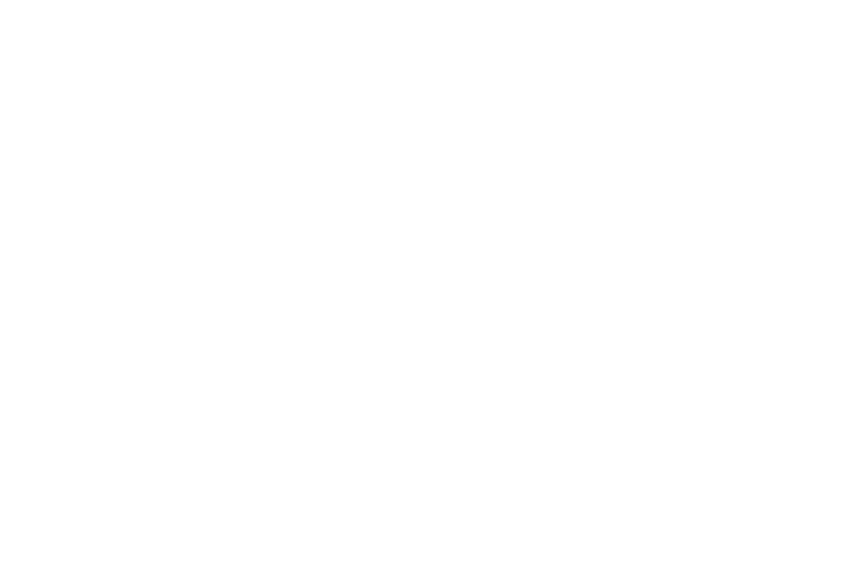
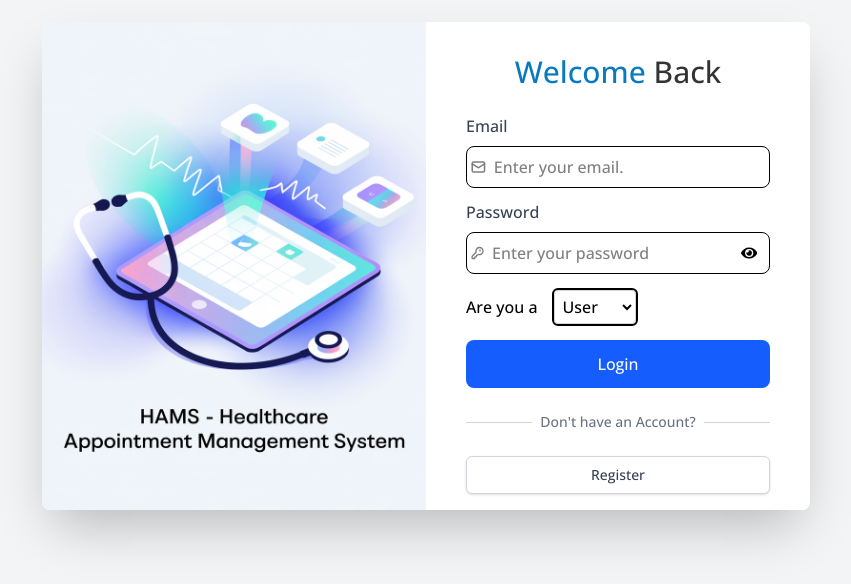
Before and after one commit to sujalsubediXX/HAMS, a React (Vite) app in the folder frontend/: page /login in a window 1280 px wide. Shown: the part 134-718 px from the top of the page, without its empty margins (214-1065 px from the left). Built offline with nearby package versions, Linux system fonts and the light colour scheme.

Commit message:
Update Login.jsx

```diff
--- a/frontend/src/pages/Login.jsx
+++ b/frontend/src/pages/Login.jsx
@@ -83,7 +83,177 @@
 
   return (
     <>
-      {/* ✅ your existing UI remains same */}
+      <div className="min-h-screen w-full flex justify-center items-center bg-gray-100">
+        <div className="w-[92vw] md:w-[86vw] lg:w-3/5 h-auto md:h-4/5 rounded-lg shadow-2xl flex md:flex-row overflow-hidden bg-white text-black">
+          <div className="hidden md:block md:w-1/2">
+            <img
+              // src={loginside}
+              src="/loginside3.webp"
+              alt="sideimage"
+              className="w-full h-full object-cover"
+            />
+          </div>
+          <div className="w-full md:w-1/2 h-full">
+            <div className="bg-white py-4 px-5 md:px-10">
+              <h2 className="text-3xl font-semibold mb-6 mt-4 text-center ">
+                <span className="text-[#0A7ABF]">Welcome</span>
+                <span className="text-[#333333]"> Back</span>
+              </h2>
+
+              {/* ✅ Fixed onSubmit here */}
+              <form
+                className="space-y-3 w-full"
+                onSubmit={(e) => {
+                  e.preventDefault();
+                  setLogin();
+                }}
+              >
+                <div>
+                  <label
+                    className="block text-gray-700 font-medium mb-2"
+                    htmlFor="email"
+                  >
+                    Email
+                  </label>
+                  <div className="w-full ">
+                    <label className="w-full input input-bordered flex items-center gap-2 border-1 border-black focus-within:border-blue-500 focus-within:ring-1 focus-within:ring-blue-400 bg-white text-black px-1 py-2 rounded-lg">
+                      <svg
+                        className="h-[1em] opacity-50"
+                        xmlns="http://www.w3.org/2000/svg"
+                        viewBox="0 0 24 24"
+                      >
+                        <g
+                          strokeLinejoin="round"
+                          strokeLinecap="round"
+                          strokeWidth="2.5"
+                          fill="none"
+                          stroke="currentColor"
+                        >
+                          <rect
+                            width="20"
+                            height="16"
+                            x="2"
+                            y="4"
+                            rx="2"
+                          ></rect>
+                          <path d="m22 7-8.97 5.7a1.94 1.94 0 0 1-2.06 0L2 7"></path>
+                        </g>
+                      </svg>
+                      <input
+                        type="text"
+                        placeholder="Enter your email."
+                        required
+                        className="w-full focus:outline-none"
+                        onChange={(e) => setemail(e.target.value)}
+                      />
+                    </label>
+                  </div>
+                </div>
+
+                <div>
+                  <label
+                    className="block text-gray-700 font-medium mb-2"
+                    htmlFor="password"
+                  >
+                    Password
+                  </label>
+                  <div>
+                    <label className="w-full input input-bordered flex items-center gap-2 border-1 border-black focus-within:border-blue-500 focus-within:ring-1 focus-within:ring-blue-400 bg-white text-black px-1 py-2 rounded-lg">
+                      <svg
+                        className="h-[1em] opacity-50"
+                        xmlns="http://www.w3.org/2000/svg"
+                        viewBox="0 0 24 24"
+                      >
+                        <g
+                          strokeLinejoin="round"
+                          strokeLinecap="round"
+                          strokeWidth="2.5"
+                          fill="none"
+                          stroke="currentColor"
+                        >
+                          <path d="M2.586 17.414A2 2 0 0 0 2 18.828V21a1 1 0 0 0 1 1h3a1 1 0 0 0 1-1v-1a1 1 0 0 1 1-1h1a1 1 0 0 0 1-1v-1a1 1 0 0 1 1-1h.172a2 2 0 0 0 1.414-.586l.814-.814a6.5 6.5 0 1 0-4-4z"></path>
+                          <circle
+                            cx="16.5"
+                            cy="7.5"
+                            r=".5"
+                            fill="currentColor"
+                          ></circle>
+                        </g>
+                      </svg>
+                      <input
+                        type={showPassword ? "text" : "password"}
+                        placeholder="Enter your password"
+                        required
+                        className="w-full focus:outline-none"
+                        onChange={(e) => setpassword(e.target.value)}
+                      />
+                      {showPassword ? (
+                        <FaEyeSlash
+                          className="cursor-pointer text-xl mr-2"
+                          onClick={() => setShowpassword((prev) => !prev)}
+                        />
+                      ) : (
+                        <FaEye
+                          className="cursor-pointer text-xl mr-2"
+                          onClick={() => setShowpassword((prev) => !prev)}
+                        />
+                      )}
+                    </label>
+                  </div>
+                </div>
+
+                <div className="flex w-full my-4 sm:flex-row items-center">
+                  <label className="mr-2">Are you a</label>
+                  <select
+                    className="ml-0 sm:ml-2 mt-2 sm:mt-0 outline-[2px] rounded-sm border border-gray-300 p-1"
+                    onChange={(e) => setRole(e.target.value)}
+                  >
+                    {datas.role.map((data, index) => (
+                      <option value={data} key={index}>
+                        {data}
+                      </option>
+                    ))}
+                  </select>
+                </div>
+
+                <button
+                  type="submit"
+                  className="w-full bg-blue-600 text-white p-3 rounded-lg hover:bg-blue-700 transition duration-300 font-semibold cursor-pointer flex items-center justify-center"
+                >
+                  {loading ? (
+                  <div className="w-7 h-7 border-3 border-white border-t-transparent rounded-full animate-spin"></div>
+
+                  ) : (
+
+                    "Login"
+                  )}
+                </button>
+              </form>
+              <div className="mt-6">
+                <div className="relative">
+                  <div className="absolute inset-0 flex items-center">
+                    <div className="w-full border-t border-gray-300"></div>
+                  </div>
+                  <div className="relative flex justify-center text-sm">
+                    <span className="px-2 bg-white text-gray-500">
+                      Don't have an Account?
+                    </span>
+                  </div>
+                </div>
+
+                <div className="mt-6">
+                  <Link
+                    to="/register"
+                    className="w-full flex justify-center py-2 px-4 border border-gray-300 rounded-md shadow-sm text-sm font-medium text-gray-700 bg-white hover:bg-gray-50 focus:outline-none focus:ring-2 focus:ring-offset-2 focus:ring-blue-500"
+                  >
+                    Register
+                  </Link>
+                </div>
+              </div>
+            </div>
+          </div>
+        </div>
+      </div>
     </>
   );
 };
```
